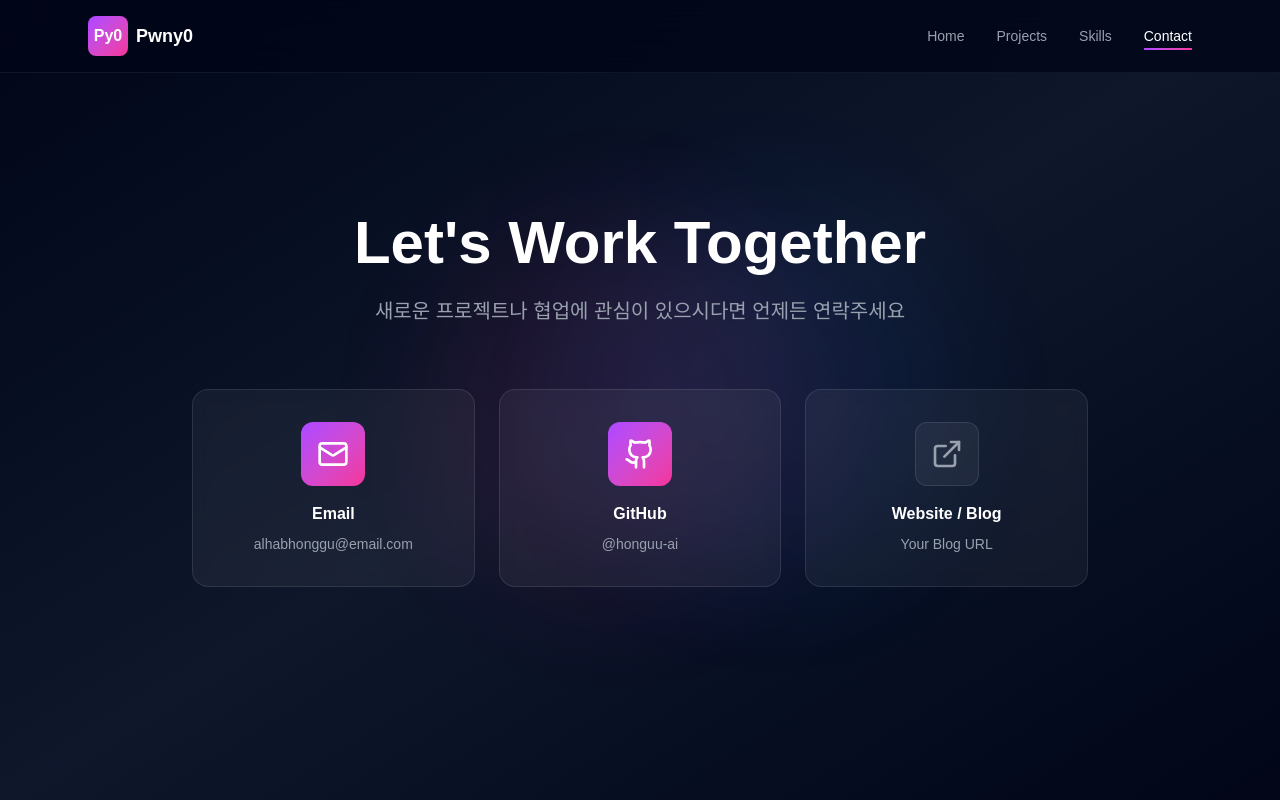
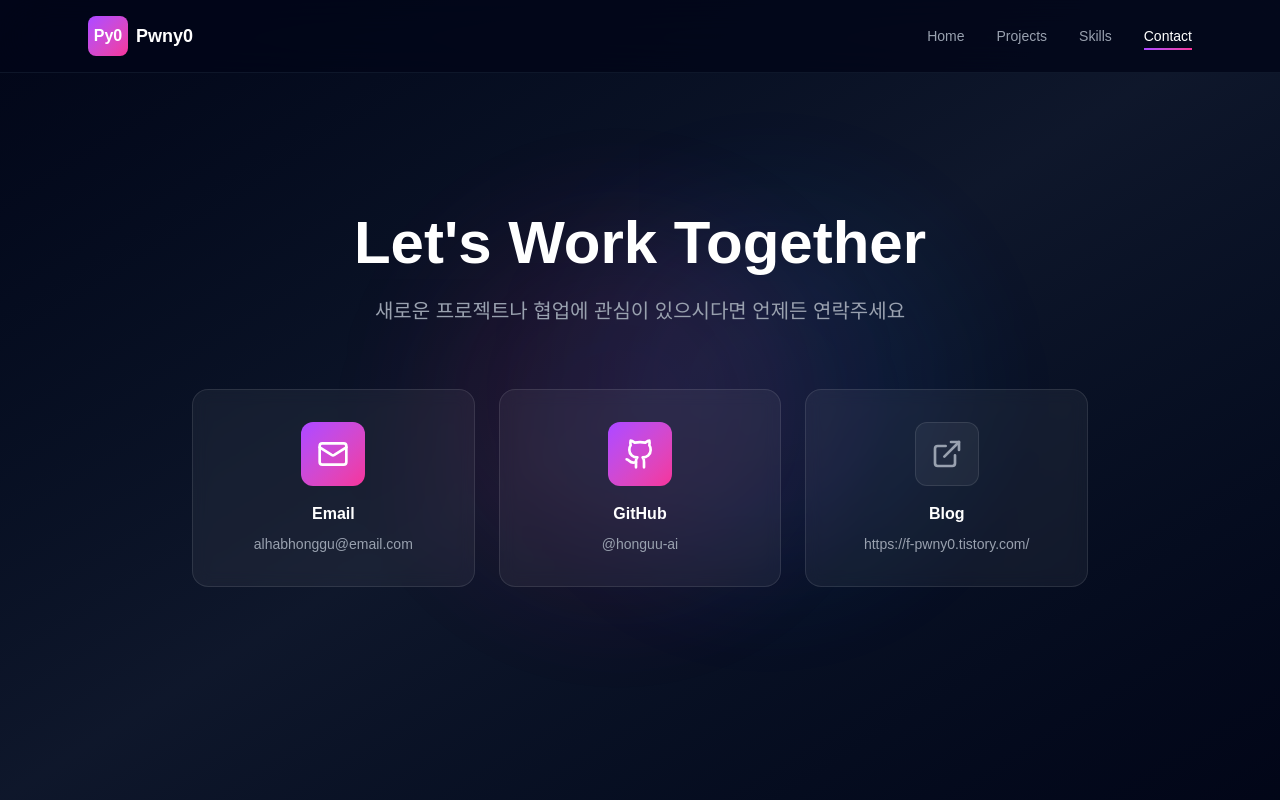
Before and after one commit to honguu-ai/popo, a Next.js app: page / in a window 1280 px wide. Both pictures are taken after a click on the button "Contact". Built offline with nearby package versions, Linux system fonts and the light colour scheme.

Commit message:
Update page.tsx

```diff
--- a/src/app/page.tsx
+++ b/src/app/page.tsx
@@ -348,14 +348,14 @@ useEffect(() => {
 
                 {/* Placeholder for a third contact option (e.g., LinkedIn or a website) */}
                 <a
-                  href="#"
+                  href="https://f-pwny0.tistory.com/"
                   className="group bg-white/5 backdrop-blur-sm border border-white/10 rounded-2xl p-8 hover:bg-white/10 transition-all text-center"
                 >
                   <div className="w-16 h-16 bg-white/5 border border-white/10 rounded-xl flex items-center justify-center mx-auto mb-4 group-hover:scale-110 transition-transform">
                     <ExternalLink size={32} className="text-gray-400 group-hover:text-white transition-colors" />
                   </div>
-                  <h3 className="font-bold mb-2">Website / Blog</h3>
-                  <p className="text-gray-400 text-sm">Your Blog URL</p>
+                  <h3 className="font-bold mb-2">Blog</h3>
+                  <p className="text-gray-400 text-sm">https://f-pwny0.tistory.com/</p>
                 </a>
               </div>
             </div>
```
